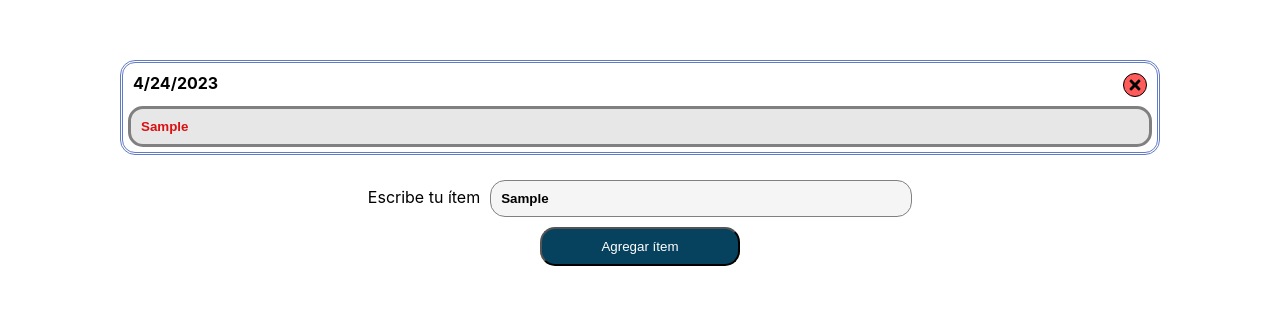
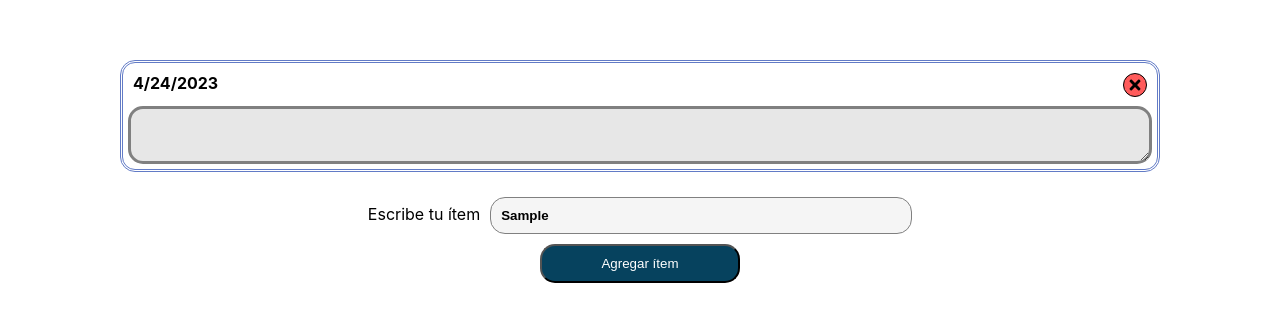
Before and after one commit to team-perejil/todo-list-react-js, a React (Create React App) app: page / in a window 1280 px wide. Both pictures are taken after typing "Sample" into the empty fields and a click on the button "Agregar ítem". Shown: the top 322 px of the page. Built offline with nearby package versions, Linux system fonts and the light colour scheme.

Commit message:
intento de ajuste de textarea al texto

```diff
--- a/src/pages/ToDoPage.css
+++ b/src/pages/ToDoPage.css
@@ -15,7 +15,12 @@
   padding: 5px;
 }
 
+
+
+
 .toDo {
+/*   resize: none; */
+overflow-y: hidden;
   padding: 10px;
   color: rgb(219, 16, 16);
   font-weight: bold;
--- a/src/pages/ToDoPage.js
+++ b/src/pages/ToDoPage.js
@@ -1,5 +1,5 @@
 import { FaPencilAlt, FaTimes } from "react-icons/fa";
-import { useState } from "react";
+import { useEffect, useRef, useState } from "react";
 import "./ToDoPage.css";
 import TodoForm from "../Components/TodoForm";
 import { addItems, deteleItems, readItems } from "../API/API";
@@ -14,7 +14,11 @@ const ToDoPage = () => {
 
   const initialmockToDo = readItems() || [];
 
+  const textareaRef = useRef(null);
+  const MIN_TEXTAREA_HEIGHT = 32;
+
   const [mockTodo, setMockTodo] = useState(initialmockToDo);
+  const [textAreaValue, setTextAreaValue] = useState("");
 
   const handlerAddItem = (newItem) => {
     const newItems = addItems(newItem);
@@ -24,6 +28,7 @@ const ToDoPage = () => {
 
   const handleChange = (e, i) => {
     const { value } = e.target;
+    setTextAreaValue(value);
     console.log("dbg2", value);
     /*     mockTodo[i].title */
     setMockTodo((prev) => {
@@ -38,18 +43,35 @@ const ToDoPage = () => {
     setMockTodo(deteleItems(toDo));
   };
 
+  useEffect(() => {
+    if (!textareaRef.current) return;
+    textareaRef.current.style.heigh = "auto";
+    textareaRef.current.style.heigh = `${Math.max(
+      textareaRef.current.scrollHeight,
+      MIN_TEXTAREA_HEIGHT
+    )}px`;
+    if (textareaRef.current.scrollHeight > textareaRef.current.clientHeight) {
+      textareaRef.current.style.height = `${
+        textareaRef.current.scrollHeight + 1.5 * MIN_TEXTAREA_HEIGHT
+      }px`;
+    }
+  }, [textAreaValue, textareaRef, MIN_TEXTAREA_HEIGHT]);
+
   return (
     <div className="page-container">
       <div className="toDo-list">
         {mockTodo.map((toDo, i) => {
           return (
             <div className="itemData" key={toDo.id}>
-              <input
+              <textarea
                 className="toDo"
+                ref={textareaRef}
                 type="text"
                 defaultValue={toDo.title}
+                style={{ minHeight: MIN_TEXTAREA_HEIGHT }}
                 onChange={(e) => handleChange(e, i)}
-              ></input>
+                value={textAreaValue}
+              />
               <section className="data">
                 {new Date(toDo.createdAt || 0).toLocaleDateString("en-US")}
                 <div>
```
